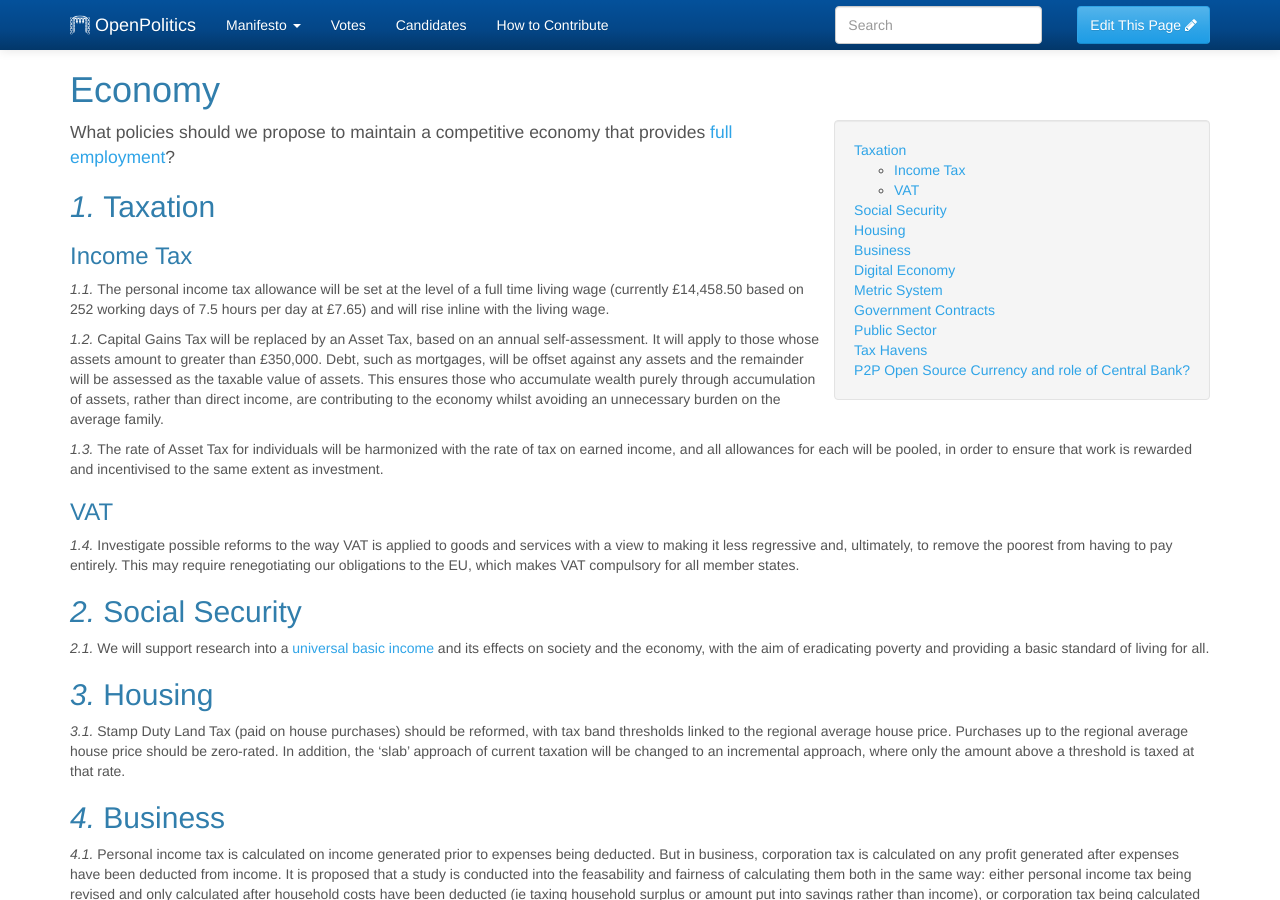
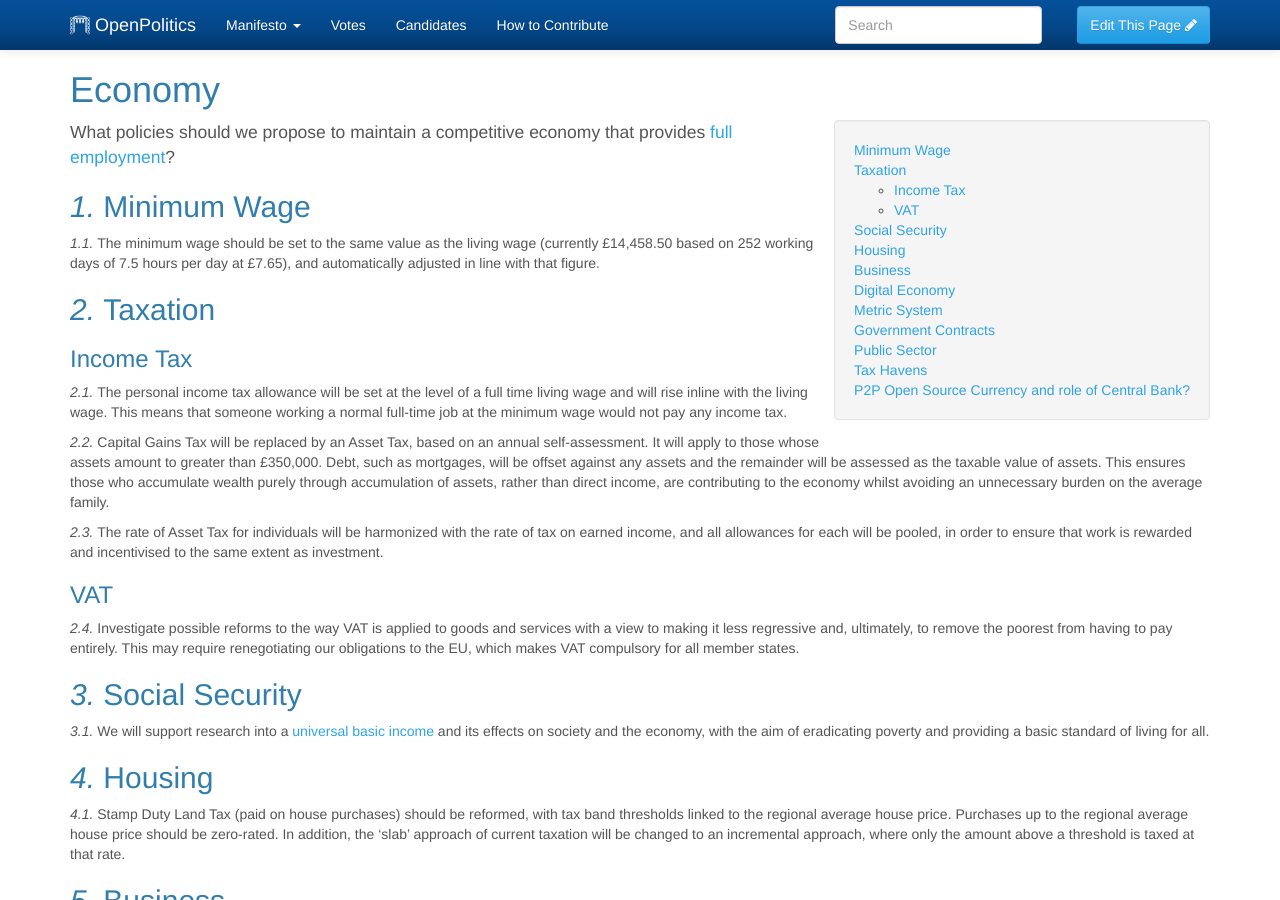
Before and after one commit to openpolitics/manifesto, a Jekyll site: the page built from manifesto/economy.md, in a window 1280 px wide and 900 px high. Built offline with Jekyll 4.4.1, drawn with Linux system fonts in a browser that asks for light colours.

Commit message:
add minimum wage

```diff
--- a/manifesto/economy.md
+++ b/manifesto/economy.md
@@ -9,11 +9,15 @@ published: true
 
 What policies should we propose to maintain a competitive economy that provides [full employment](http://www.princeton.edu/~achaney/tmve/wiki100k/docs/Full_employment.html)?
 
+## Minimum Wage
+
+The minimum wage should be set to the same value as the living wage (currently £14,458.50 based on 252 working days of 7.5 hours per day at £7.65), and automatically adjusted in line with that figure.
+
 ## Taxation
 
 ### Income Tax
 
-The personal income tax allowance will be set at the level of a full time living wage (currently £14,458.50 based on 252 working days of 7.5 hours per day at £7.65) and will rise inline with the living wage.
+The personal income tax allowance will be set at the level of a full time living wage and will rise inline with the living wage. This means that someone working a normal full-time job at the minimum wage would not pay any income tax.
 
 Capital Gains Tax will be replaced by an Asset Tax, based on an annual self-assessment. It will apply to those whose assets amount to greater than £350,000. Debt, such as mortgages, will be offset against any assets and the remainder will be assessed as the taxable value of assets. This ensures those who accumulate wealth purely through accumulation of assets, rather than direct income, are contributing to the economy whilst avoiding an unnecessary burden on the average family.
 
```
